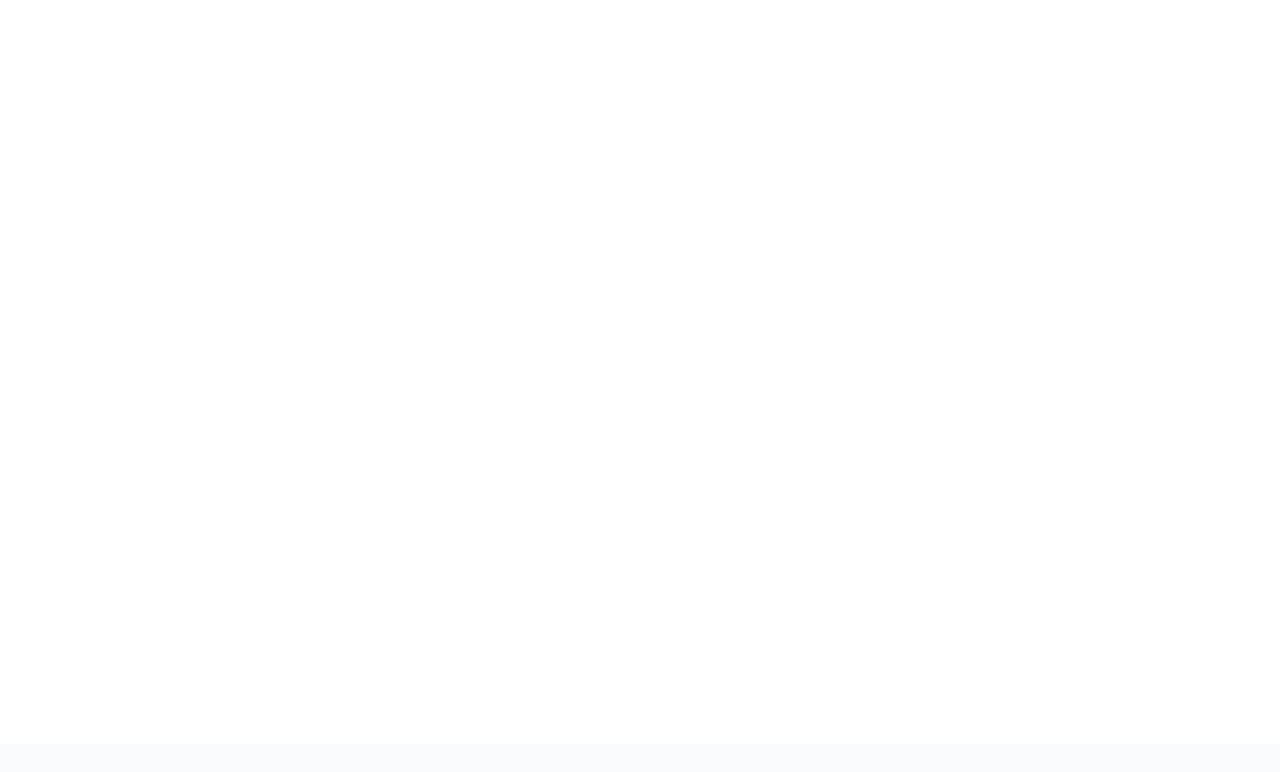
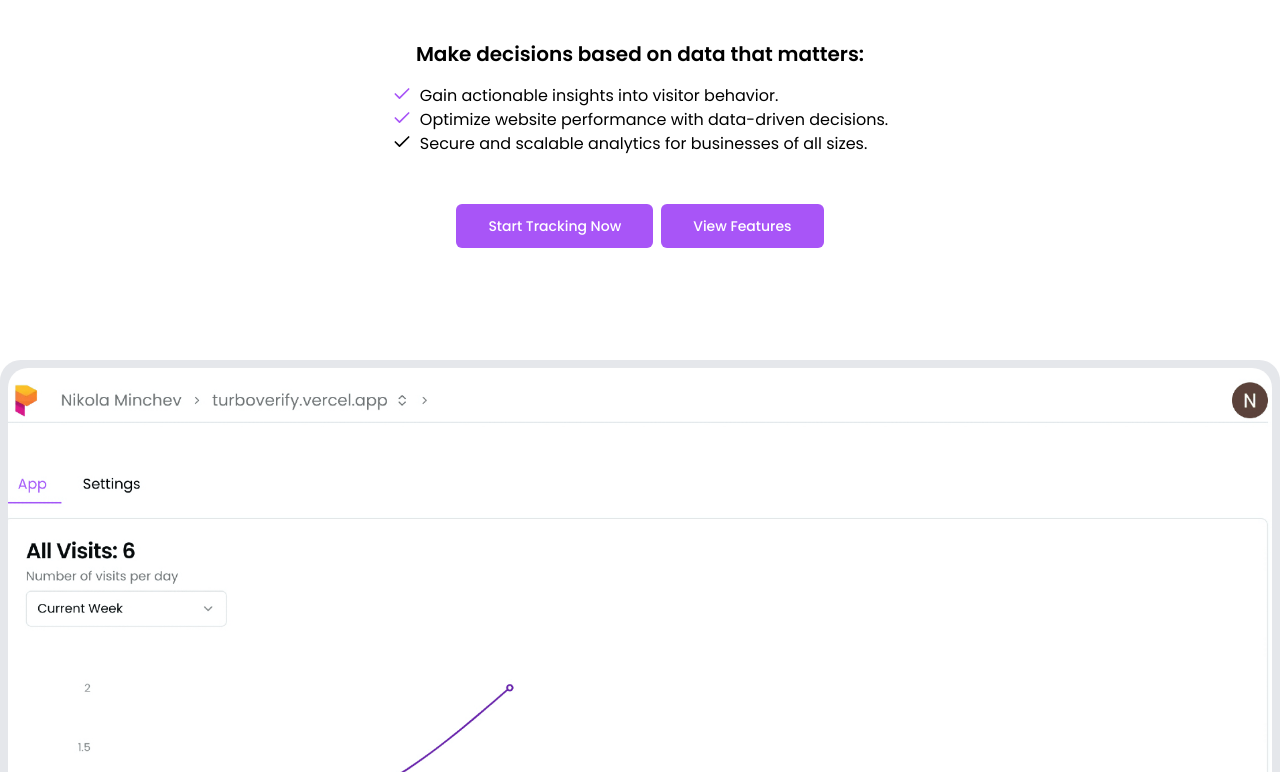
Before and after one commit to Nikola31267/tracking-app, a Next.js app: page / in a window 1280 px wide. Shown: the part 308-1080 px from the top of the page. Built offline with nearby package versions, Linux system fonts and the light colour scheme.

Commit message:
starting to build landing page

```diff
--- a/src/app/(site)/page.jsx
+++ b/src/app/(site)/page.jsx
@@ -6,6 +6,7 @@ import Pricing from "./components/Pricing";
 import { useState, useEffect } from "react";
 import { axiosInstance } from "@/lib/axios";
 import Loader from "@/components/layout/Loader";
+import FeaturesSection from "@/components/FeaturesSection";
 
 export default function Home() {
   const [user, setUser] = useState(null);
@@ -44,6 +45,7 @@ export default function Home() {
   return (
     <>
       <HeroSection />
+      <FeaturesSection />
       <Pricing user={user} />
       <Faq />
     </>
--- /dev/null
+++ b/src/components/FeaturesSection.jsx
@@ -0,0 +1,9 @@
+const FeaturesSection = () => {
+  return (
+    <div className="min-h-screen" id="features">
+      FeaturesSection
+    </div>
+  );
+};
+
+export default FeaturesSection;
--- a/src/components/HeroSection.jsx
+++ b/src/components/HeroSection.jsx
@@ -1,12 +1,89 @@
+import Image from "next/image";
 import React from "react";
+import { Button } from "./ui/button";
+import Link from "next/link";
+import { useRouter } from "next/navigation";
+import { Check } from "lucide-react";
 
 const HeroSection = () => {
+  const router = useRouter();
+
+  const handleSmoothScroll = (e, targetId) => {
+    e.preventDefault();
+    const targetElement = document.querySelector(targetId);
+    if (targetElement) {
+      targetElement.scrollIntoView({ behavior: "smooth" });
+    } else {
+      router.push(`/${targetId}`);
+    }
+  };
   return (
     <div className="min-h-screen">
-      <div className="flex justify-center items-center mt-40">
-        <h1 className="text-4xl font-bold">
-          Track Every Click, Unlock Every Insight
-        </h1>
+      <div className="flex flex-col gap-28 justify-center items-center mt-40 mb-20">
+        <div className="flex flex-col gap-4 justify-center items-center">
+          <h1 className="text-5xl font-bold tracking-tight text-center">
+            Track Every Click, Unlock Every Insight
+          </h1>
+
+          <div className="mt-8">
+            <h3 className="text-center text-xl font-semibold">
+              Make decisions based on data that matters:
+            </h3>
+            <ul className="mt-4 list-none ">
+              <li className="flex items-start">
+                <Check className="h-5 w-5 mr-2 text-purple-500" />
+                Gain actionable insights into visitor behavior.
+              </li>
+              <li className="flex items-start">
+                <Check className="h-5 w-5 mr-2 text-purple-500" />
+                Optimize website performance with data-driven decisions.
+              </li>
+              <li className="flex items-start">
+                <Check className="h-5 w-5 mr-2" text-purple-500 />
+                Secure and scalable analytics for businesses of all sizes.
+              </li>
+            </ul>
+          </div>
+          <div className="flex items-center gap-2 mt-8">
+            <Button
+              className="w-full bg-purple-500 text-white hover:bg-purple-600 transition-colors duration-200"
+              size="lg"
+              asChild
+            >
+              <Link href="/dashboard">Start Tracking Now</Link>
+            </Button>
+            <Button
+              className="w-full bg-purple-500 text-white hover:bg-purple-600 transition-colors duration-200"
+              size="lg"
+              asChild
+            >
+              <Link
+                href="/#features"
+                onClick={(e) => {
+                  handleSmoothScroll(e, "#features");
+                }}
+              >
+                View Features
+              </Link>
+            </Button>
+          </div>
+        </div>
+        <div className="rounded-[1.3rem] border border-gray-200/5 bg-gray-200 p-1.5">
+          <div className="mx-auto overflow-hidden rounded-[1.3rem] border border-gray-200/10">
+            <Image
+              alt="Hero"
+              fetchPriority="high"
+              width={800}
+              height={600}
+              decoding="async"
+              data-nimg="1"
+              draggable="false"
+              className="w-full"
+              style={{ color: "transparent" }}
+              src="/hero.jpg"
+            />
+          </div>
+        </div>
       </div>
     </div>
   );
```
Also changed, not shown: public/hero.jpg (added).
